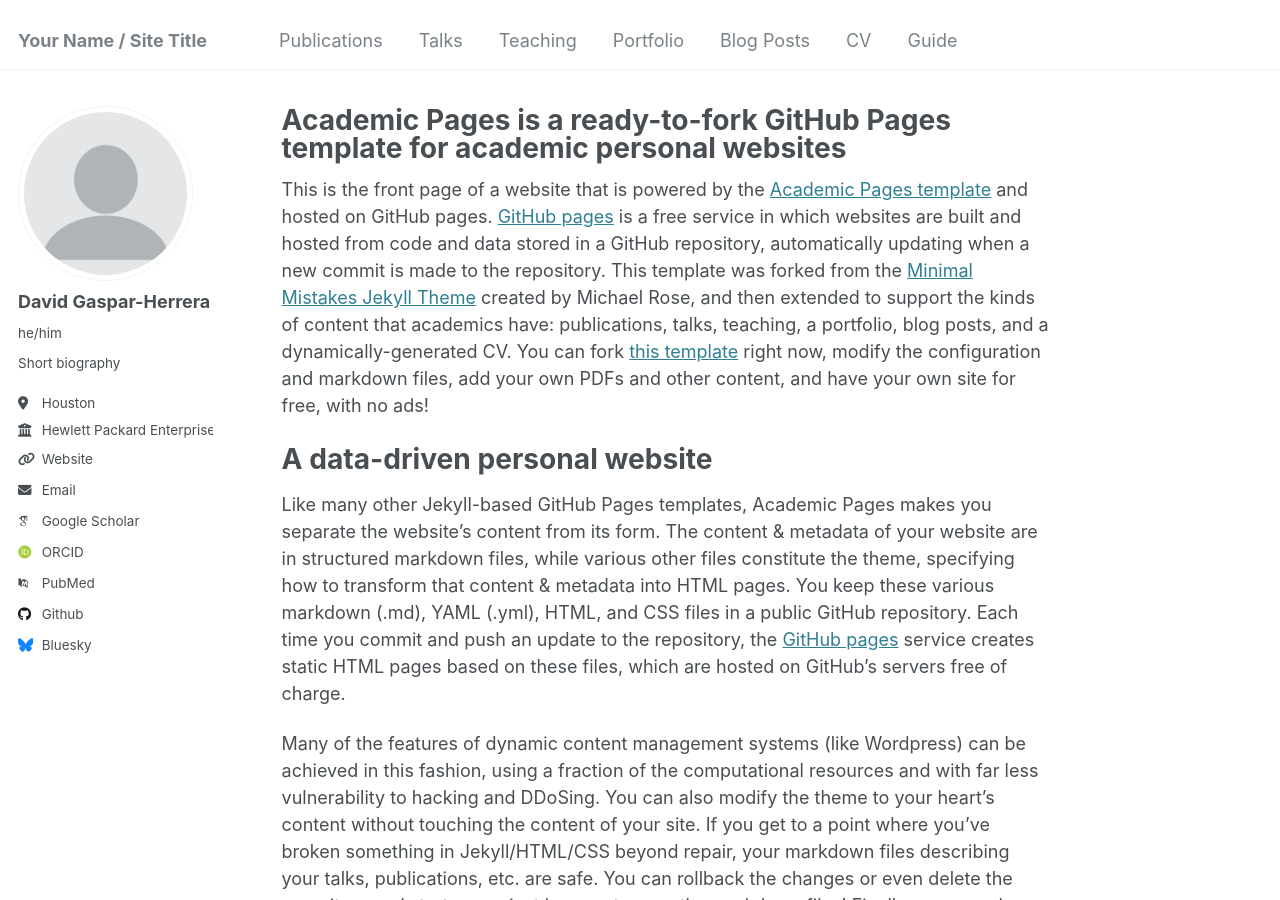
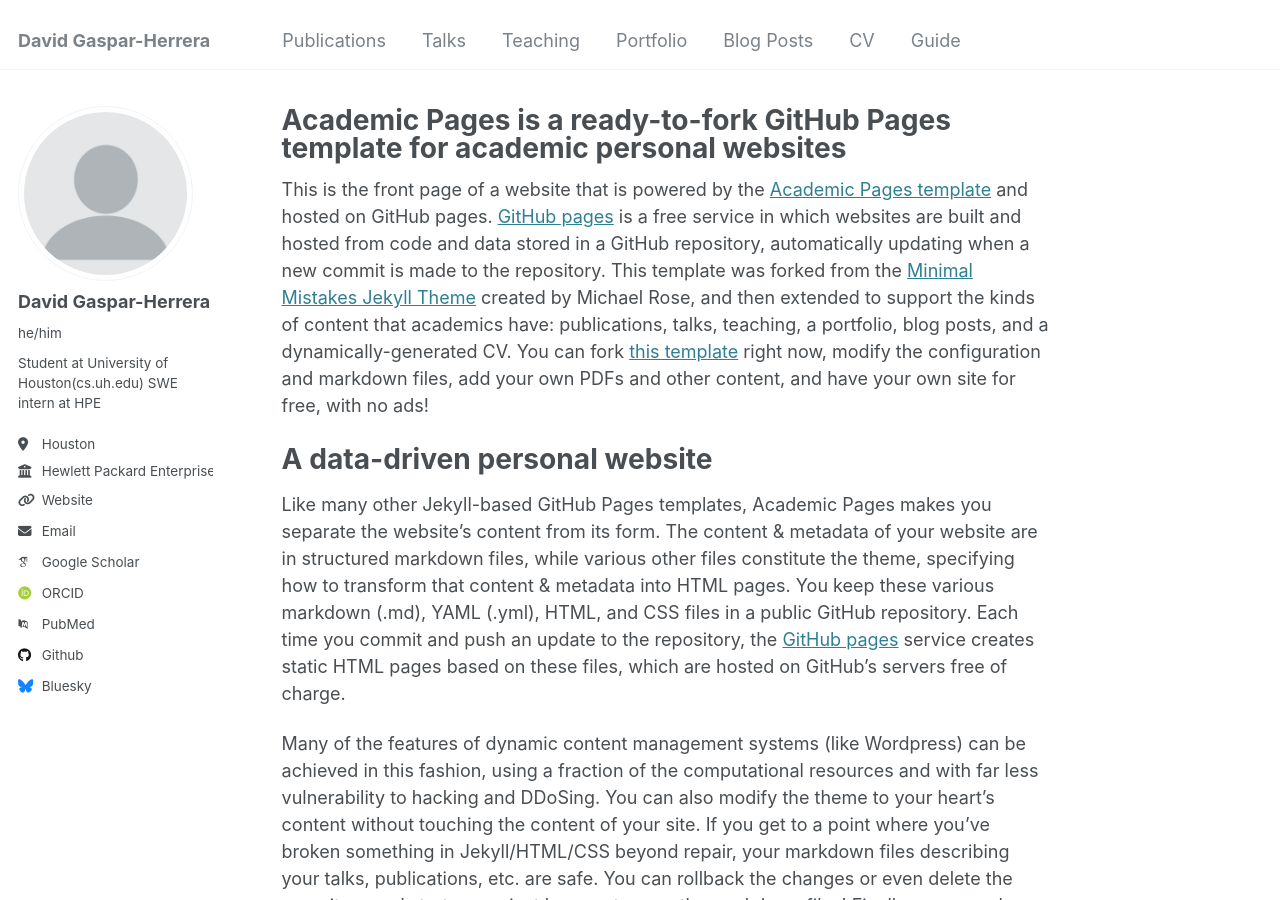
Before and after one commit to David-Gaspar-H/david-gaspar-h.github.io, a Jekyll site: the page built from _pages/about.md, in a window 1280 px wide and 900 px high. Built offline with Jekyll 4.4.1, drawn with Linux system fonts in a browser that asks for light colours; some web fonts are replaced.

Commit message:
Update _config.yml

```diff
--- a/_config.yml
+++ b/_config.yml
@@ -8,7 +8,7 @@
 
 # Basic Site Settings
 locale                   : "en-US"
-title                    : "Your Name / Site Title"
+title                    : "David Gaspar-Herrera"
 title_separator          : "-"
 name                     : &name "Your Name"
 description              : &description "personal description"
@@ -24,7 +24,7 @@ author:
   avatar           : "profile.png"
   name             : "David Gaspar-Herrera"
   pronouns         : "he/him"
-  bio              : "Short biography"
+  bio              : "Student at University of Houston(cs.uh.edu) SWE intern at HPE"
   location         : "Houston"
   employer         : "Hewlett Packard Enterprise"
   uri              : "cs.uh.edu"
```
